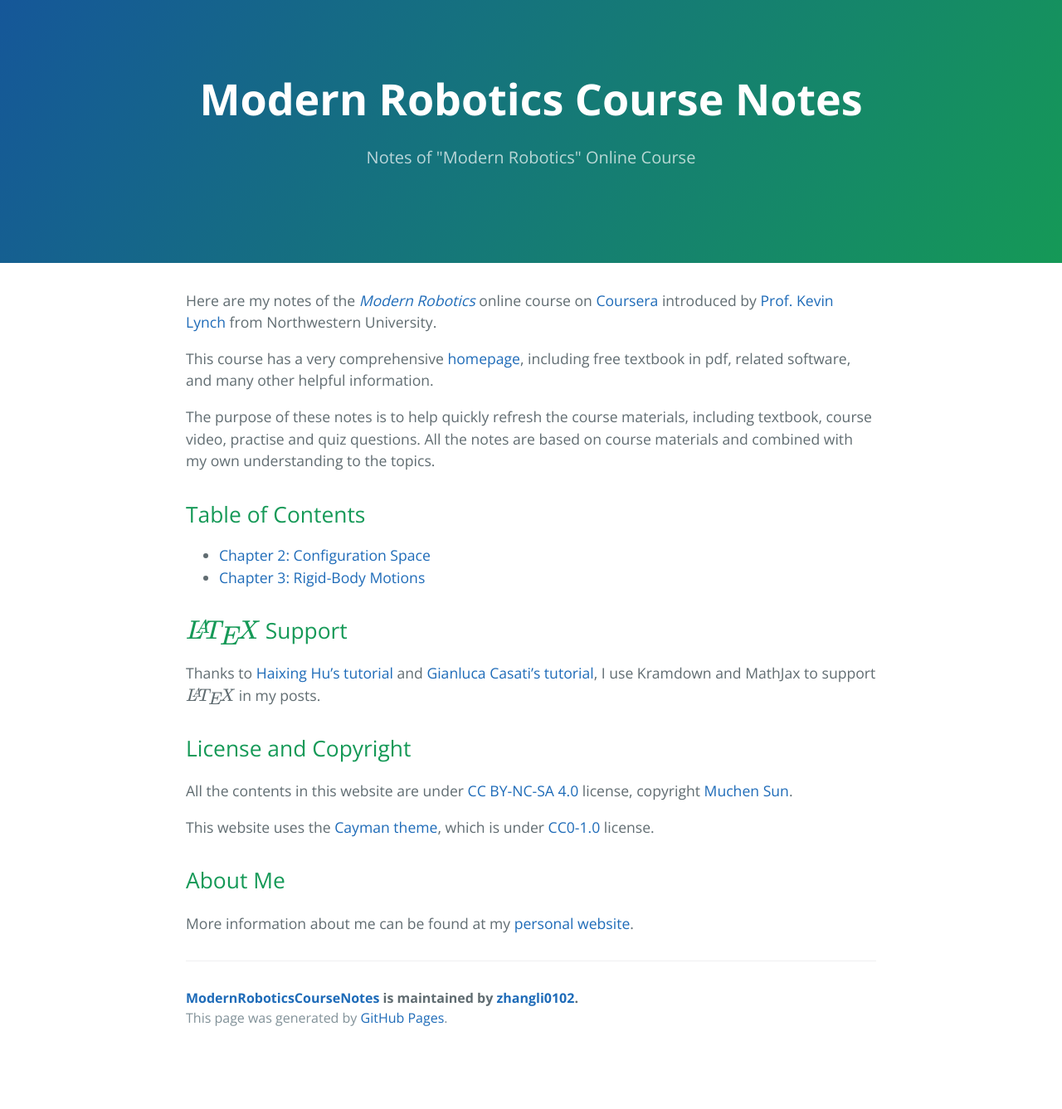
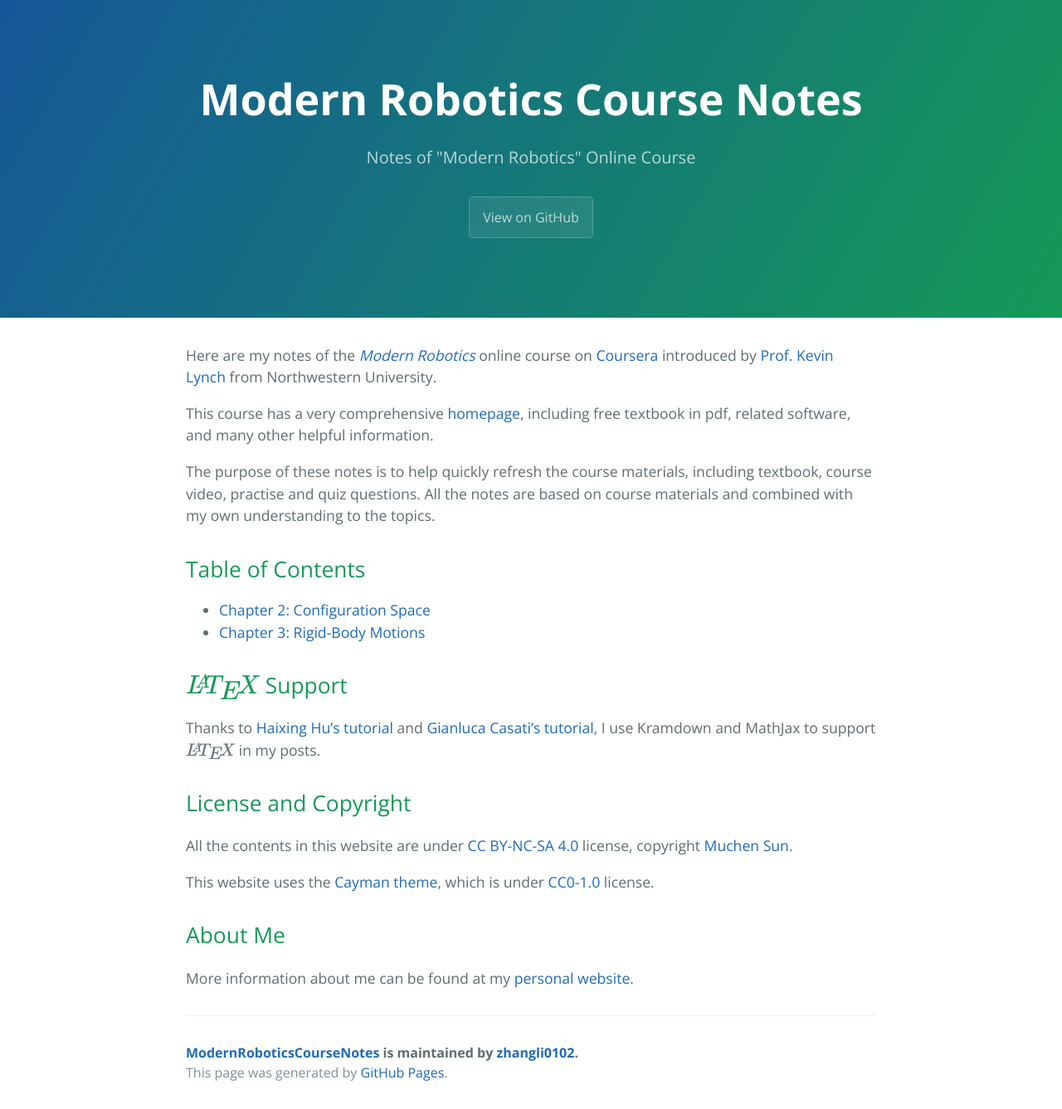
Before and after one commit to zhangli0102/ModernRoboticsCourseNotes, a Jekyll site: the page built from index.md, in a window 1280 px wide. Shown: the whole page at 83% size. Built offline with Jekyll 4.4.1, drawn with Linux system fonts in a browser that asks for light colours; formulas are drawn with MathJax 3; before the commit the page ends 1271 px from its top, so only the background shows below that.

Commit message:
test of is_project_page

```diff
--- a/_layouts/default.html
+++ b/_layouts/default.html
@@ -25,9 +25,9 @@
     <header class="page-header" role="banner">
       <h1 class="project-name">{{ page.title | default: site.title | default: site.github.repository_name }}</h1>
       <h2 class="project-tagline">{{ page.description | default: site.description | default: site.github.project_tagline }}</h2>
-      <!-- {% if site.github.is_project_page %}
+      {% if site.github.is_project_page %}
         <a href="{{ site.github.repository_url }}" class="btn">View on GitHub</a>
-      {% endif %} -->
+      {% endif %}
       {% if site.show_downloads %}
         <a href="{{ site.github.zip_url }}" class="btn">Download .zip</a>
         <a href="{{ site.github.tar_url }}" class="btn">Download .tar.gz</a>
```
Also changed, not shown: ch2.md (+1 -0 lines), ch3.md (+1 -0 lines), index.md (+1 -0 lines).
